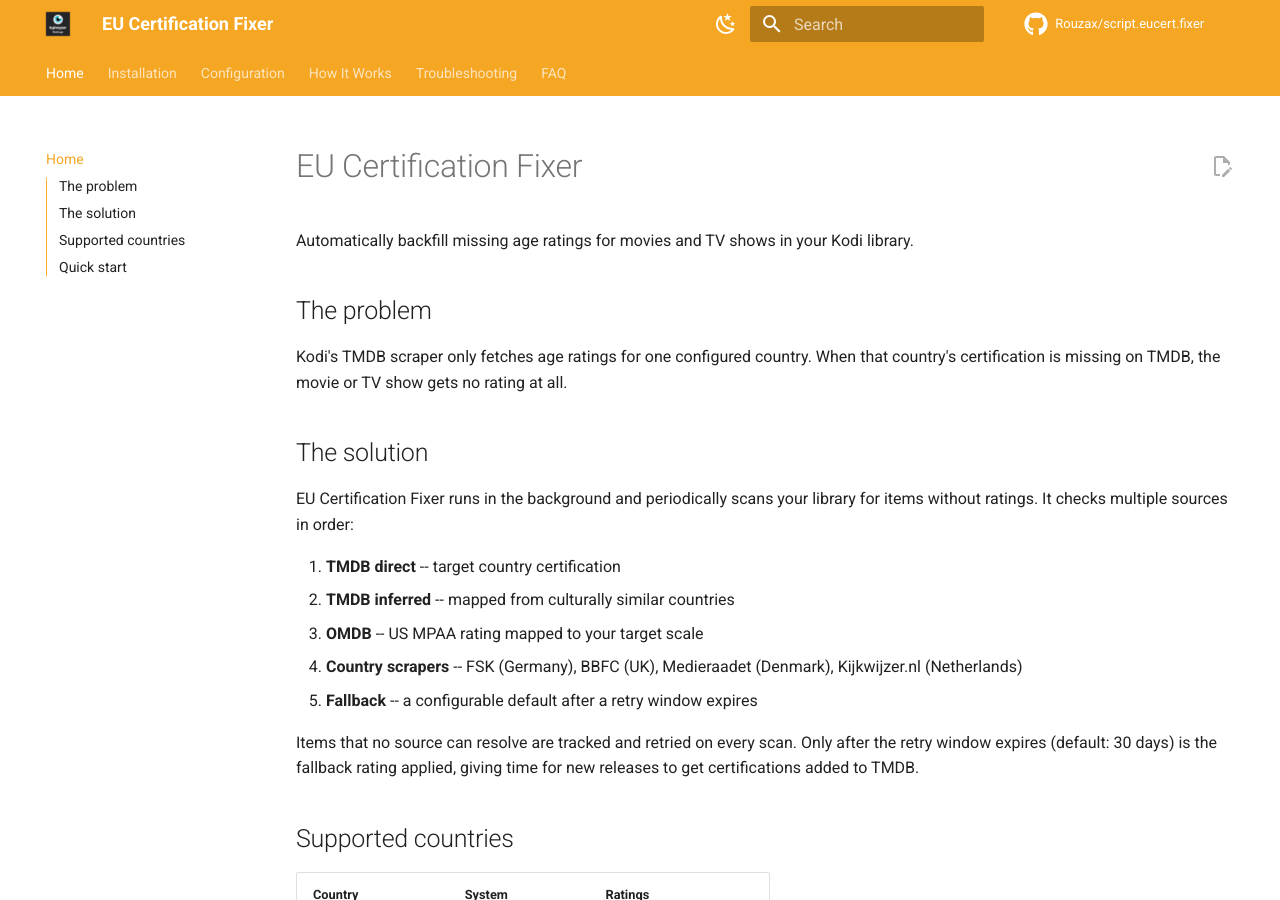
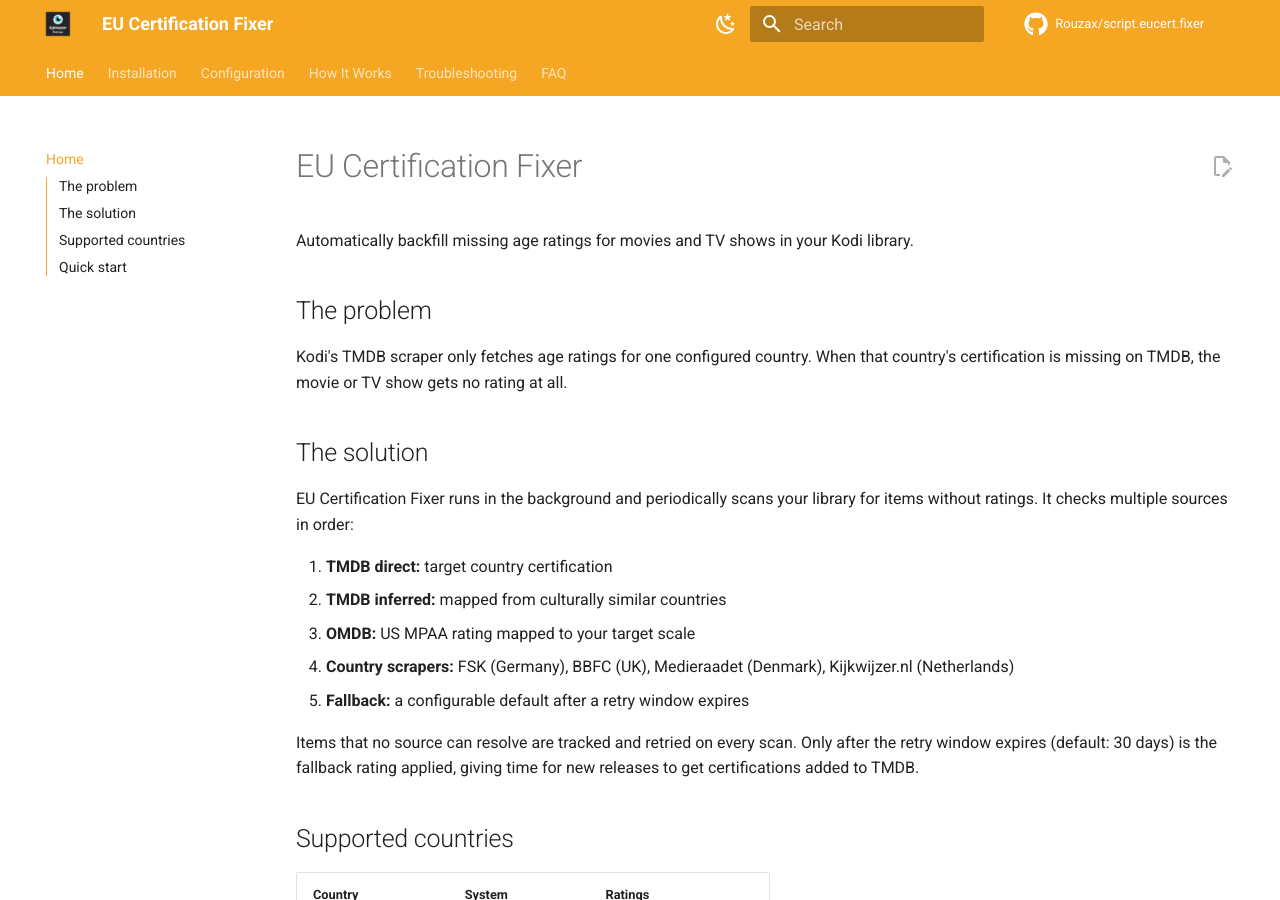
Before and after one commit to Rouzax/script.eucert.fixer, an MkDocs documentation site: the page built from docs/index.md, in a window 1280 px wide and 900 px high. Built offline with MkDocs 1.6.1 and Material for MkDocs 9.7.7, drawn with Linux system fonts in a browser that asks for light colours; comment, search, counter and statistics services are not loaded.

Commit message:
fix: replace double-dash separators with colons in index.md

```diff
--- a/docs/index.md
+++ b/docs/index.md
@@ -10,11 +10,11 @@
 
 EU Certification Fixer runs in the background and periodically scans your library for items without ratings. It checks multiple sources in order:
 
-1. **TMDB direct** -- target country certification
-2. **TMDB inferred** -- mapped from culturally similar countries
-3. **OMDB** -- US MPAA rating mapped to your target scale
-4. **Country scrapers** -- FSK (Germany), BBFC (UK), Medieraadet (Denmark), Kijkwijzer.nl (Netherlands)
-5. **Fallback** -- a configurable default after a retry window expires
+1. **TMDB direct:** target country certification
+2. **TMDB inferred:** mapped from culturally similar countries
+3. **OMDB:** US MPAA rating mapped to your target scale
+4. **Country scrapers:** FSK (Germany), BBFC (UK), Medieraadet (Denmark), Kijkwijzer.nl (Netherlands)
+5. **Fallback:** a configurable default after a retry window expires
 
 Items that no source can resolve are tracked and retried on every scan. Only after the retry window expires (default: 30 days) is the fallback rating applied, giving time for new releases to get certifications added to TMDB.
 
```
